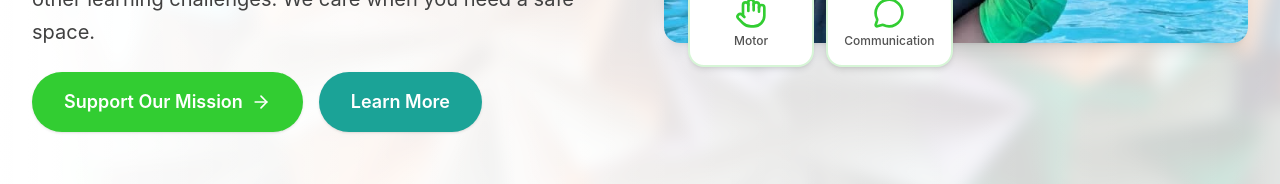
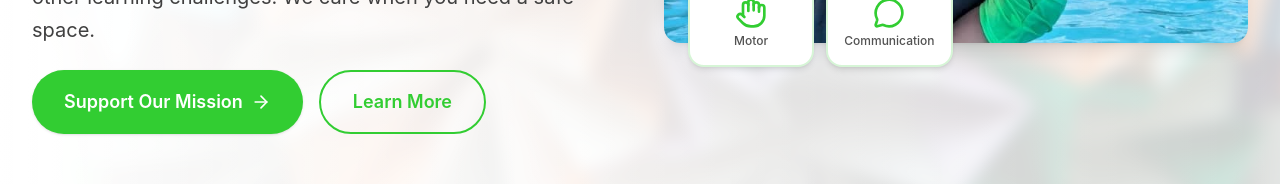
Before and after one commit to kondwanimuwowo/sunnyside, a React (Vite) app: page / in a window 1280 px wide. Shown: the part 589-773 px from the top of the page. Built offline with nearby package versions, Linux system fonts and the light colour scheme; no server answers.

Commit message:
Enhance logo visual

```diff
--- a/src/components/home/HeroSection.jsx
+++ b/src/components/home/HeroSection.jsx
@@ -97,7 +97,7 @@ const HeroSection = () => {
                 Support Our Mission
               </Button>
               <Button
-                variant="teal"
+                variant="outline"
                 size="lg"
                 onClick={() => navigate(ROUTES.CONTACT)}
               >
--- a/src/components/home/ProgramsSection.jsx
+++ b/src/components/home/ProgramsSection.jsx
@@ -43,7 +43,7 @@ const ProgramsSection = () => {
       icon: Brain,
       title: "Academic Skills",
       description: "Math, literacy, writing development",
-      image: IMAGES.education,
+      image: IMAGES.learning,
     },
     {
       icon: Users,
@@ -55,13 +55,13 @@ const ProgramsSection = () => {
       icon: Hand,
       title: "Motor Skills",
       description: "Fine and gross motor development",
-      image: IMAGES.therapy,
+      image: IMAGES.playing,
     },
     {
       icon: MessageCircleHeart,
       title: "Communication Skills",
       description: "Expressive and receptive language",
-      image: IMAGES.learning,
+      image: IMAGES.therapy,
     },
   ];
 
```
Also changed, not shown: public/sunnyside-logo.png.
